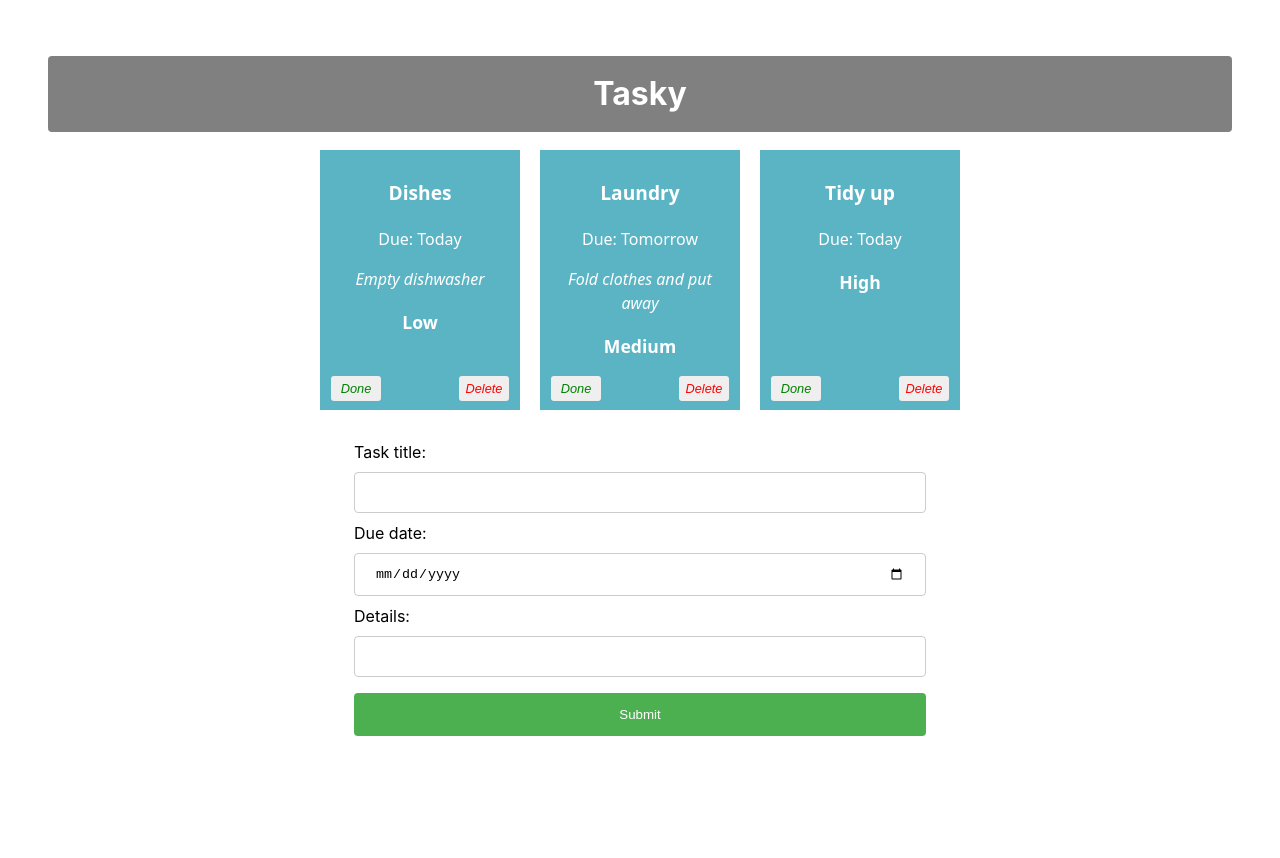
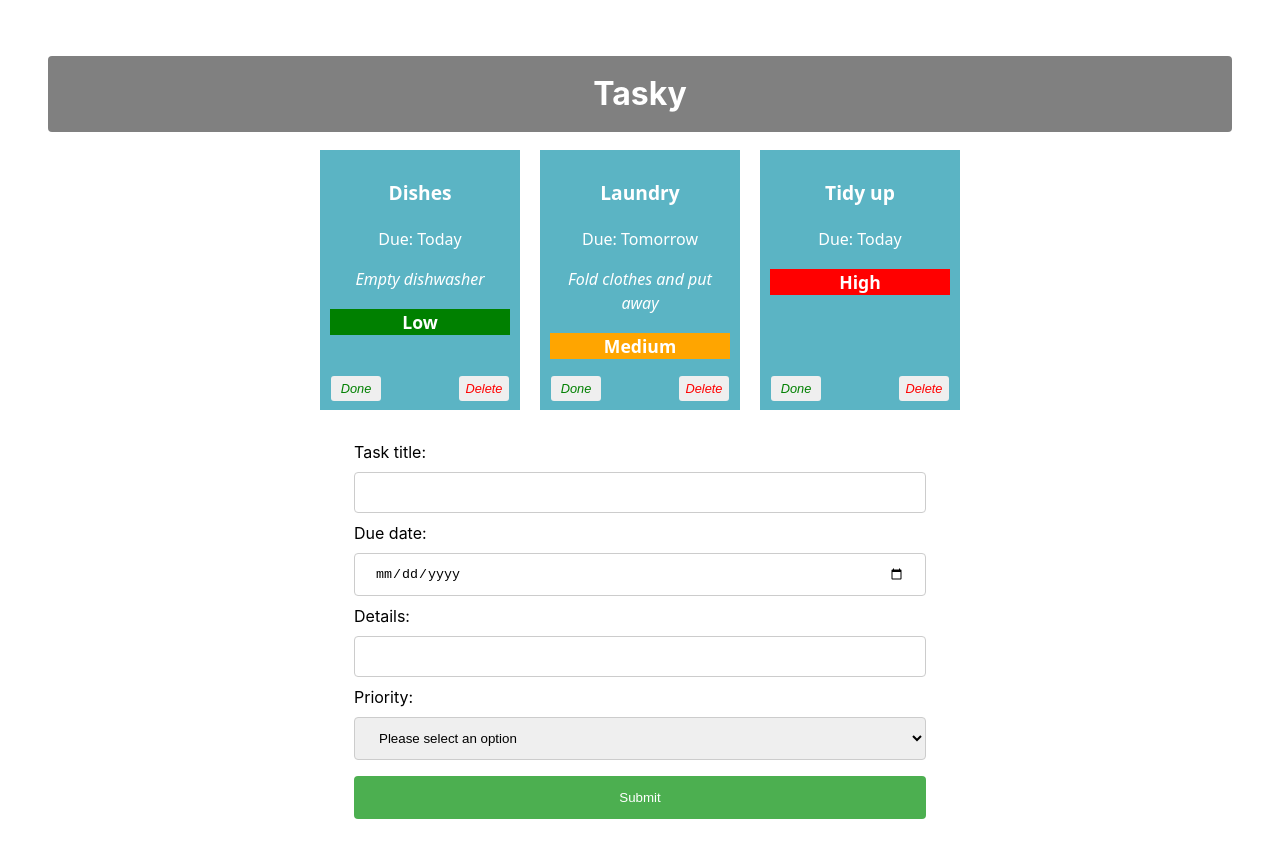
Before and after one commit to AFitzy17/react-basics-labs, a React (Vite) app in the folder tasky/: page / in a window 1280 px wide. Shown: the top 858 px of the page. Before the commit the page ends 812 px from the top, so only its background shows below. Built offline with nearby package versions, Linux system fonts and the light colour scheme.

Commit message:
Tasky Lab 2b - Exercies done

```diff
--- a/tasky/src/App.css
+++ b/tasky/src/App.css
@@ -74,7 +74,7 @@
   color: red;
 }
 
-input[type=text], input[type=date] {
+input[type=text], input[type=date], select {
   width: 100%;
   padding: 12px 20px;
   margin: 8px 0;
--- a/tasky/src/App.jsx
+++ b/tasky/src/App.jsx
@@ -28,7 +28,8 @@
   const [ formState, setFormState ] = useState({
     title: "",
     description: "",
-    deadline: ""
+    deadline: "",
+    priority: ""
   });
 
   const formChangeHandler = (event) => {
@@ -43,6 +44,9 @@
           break;
       case "deadline":
           form.deadline = event.target.value;
+          break;
+      case "priority":
+          form.priority = event.target.value;
           break;
       default:
           form = formState;
--- a/tasky/src/components/Form.jsx
+++ b/tasky/src/components/Form.jsx
@@ -19,6 +19,16 @@
                     Details:
                     <input type="text" name="description" onChange={(event) => props.change(event)} />
                 </label>
+                <label>
+                  Priority:
+                  <select name="priority" required onChange={(event) => props.change(event)}>
+                    <option value="">Please select an option</option>
+                    <option value="Low">Low</option>
+                    <option value="Medium">Medium</option>
+                    <option value="High">High</option>
+                  </select>
+                </label>
+                <br />
                 <input type="submit" value="Submit" />
         </form>
     </div>
--- a/tasky/src/components/Task.jsx
+++ b/tasky/src/components/Task.jsx
@@ -7,7 +7,12 @@
             <p className="title">{props.title}</p>
             <p>Due: {props.deadline}</p>
             <p className="description">{props.description}</p>
-            <p className="priority">{props.priority}</p>
+            <p className="priority" style={
+                props.priority=="Low" ? {backgroundColor: 'green'}:
+                props.priority=="Medium" ? {backgroundColor: 'orange'}:
+                props.priority=="High" ? {backgroundColor: 'red'}:
+                {backgroundColor: '#5bb4c4'}
+            }>{props.priority}</p>
             <button onClick={props.markDone} className='doneButton'>Done</button>
             <button className='deleteButton' onClick={props.deleteTask}>Delete</button>
         </div>
```
